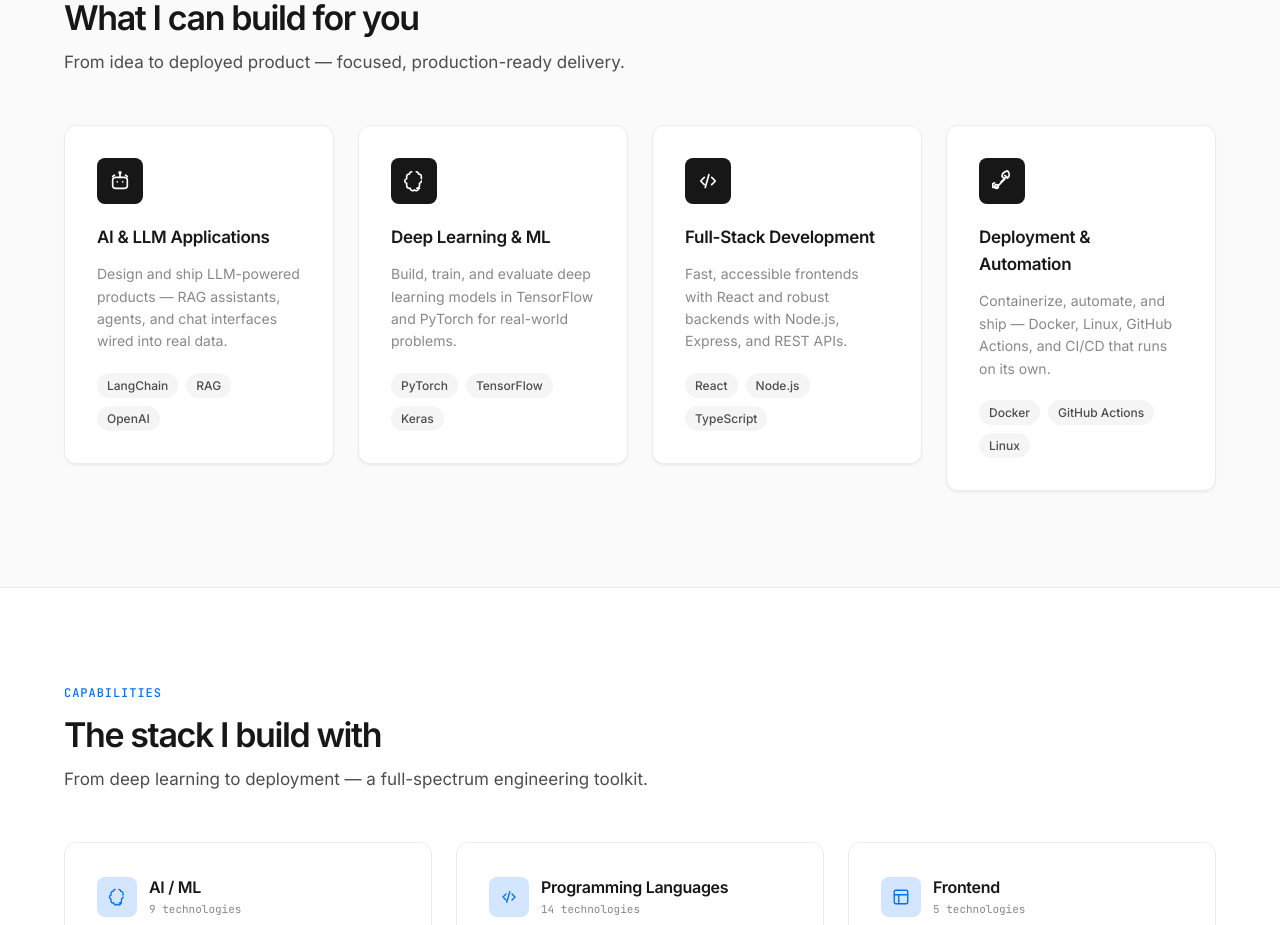
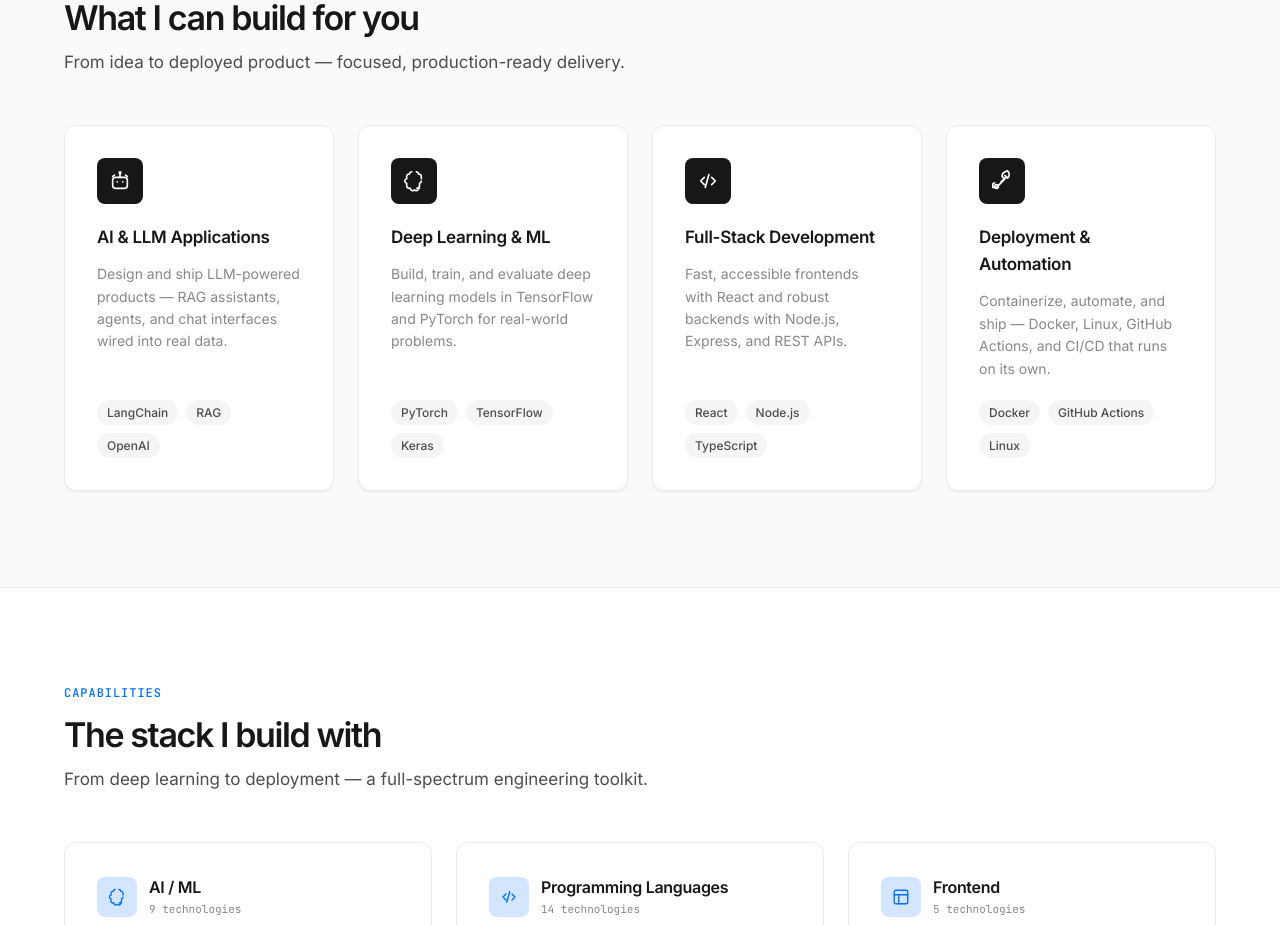
Before and after one commit to pranitacharjunewar3-sketch/portfolio, a React (Vite) app: page / in a window 1280 px wide. Shown: the part 4980-5905 px from the top of the page. Built offline with nearby package versions, Linux system fonts and the light colour scheme.

Commit message:
Make service cards equal height

```diff
--- a/src/sections/Services.tsx
+++ b/src/sections/Services.tsx
@@ -13,7 +13,7 @@ export function Services() {
     >
       <div className="services-grid">
         {servicesData.map((service, i) => (
-          <Reveal key={service.title} delay={i * 70}>
+          <Reveal key={service.title} delay={i * 70} className="service-item">
             <div className="service-card">
               <span className="service-card-icon">
                 <Icon name={service.icon} size={22} />
--- a/src/styles/globals.css
+++ b/src/styles/globals.css
@@ -1138,6 +1138,11 @@ h1, h2, h3, h4 {
   display: grid;
   grid-template-columns: repeat(4, 1fr);
   gap: var(--s-lg);
+  align-items: stretch;
+}
+
+.service-item {
+  height: 100%;
 }
 
 .service-card {
@@ -1148,6 +1153,7 @@ h1, h2, h3, h4 {
   display: flex;
   flex-direction: column;
   gap: var(--s-sm);
+  height: 100%;
   box-shadow: var(--shadow-card);
   transition: box-shadow 180ms ease, transform 180ms ease;
 }
```
